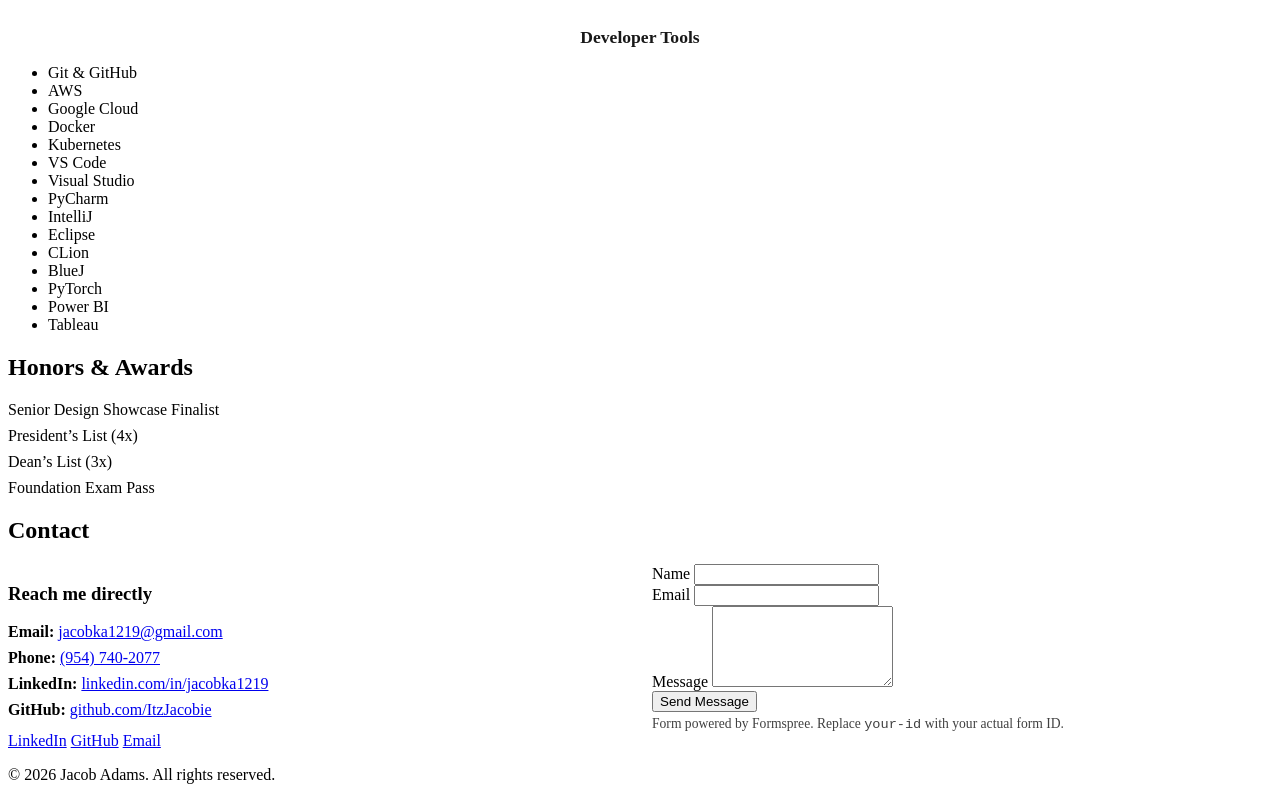
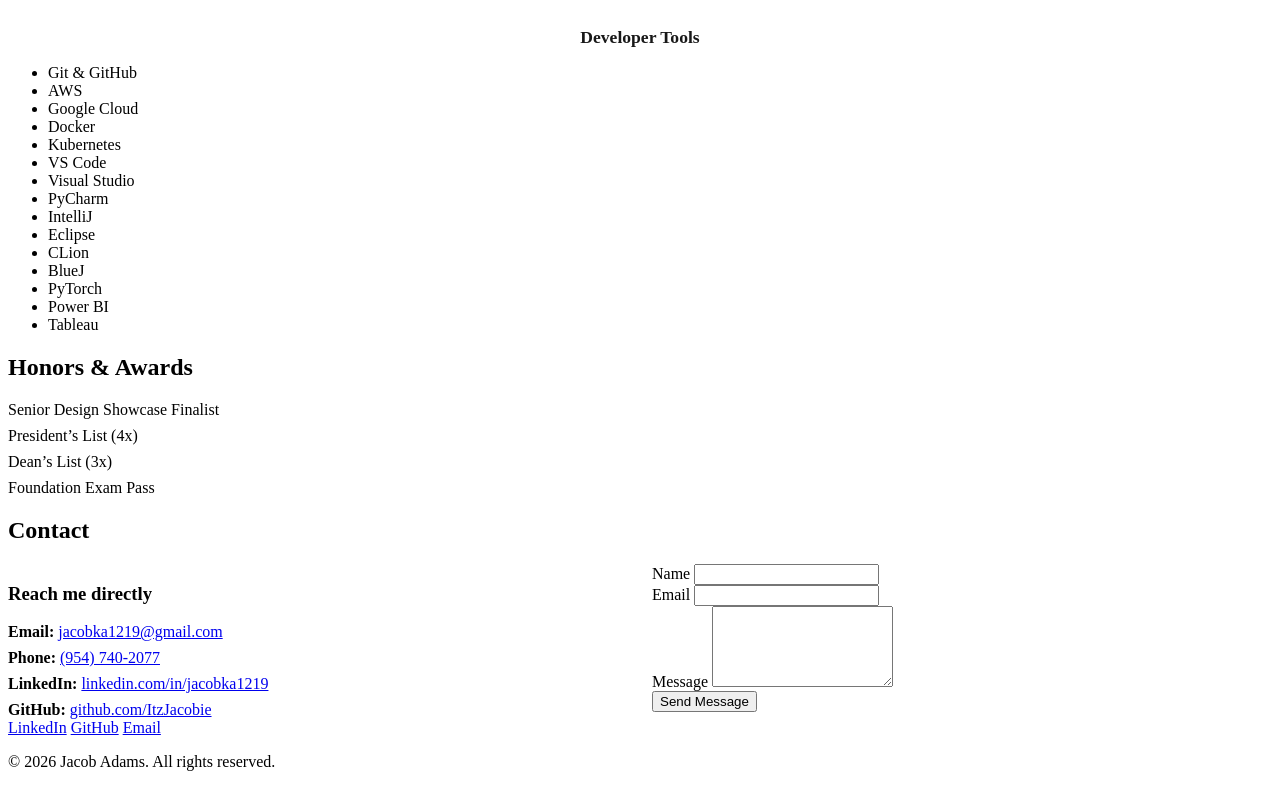
Before and after one commit to ItzJacobie/Personal-Portfolio, a plain HTML site: page index.html in a window 1280 px wide. Shown: the part 2510-3310 px from the top of the page. Drawn offline with Linux system fonts and the light colour scheme.

Commit message:
Fix HTML formatting and structure

```diff
--- a/index.html
+++ b/index.html
@@ -238,7 +238,6 @@
             <textarea id="message" name="message" rows="5" required></textarea>
           </div>
           <button type="submit" class="btn">Send Message</button>
-          <p class="tiny">Form powered by Formspree. Replace <code>your-id</code> with your actual form ID.</p>
         </form>
       </div>
     </div>
```
